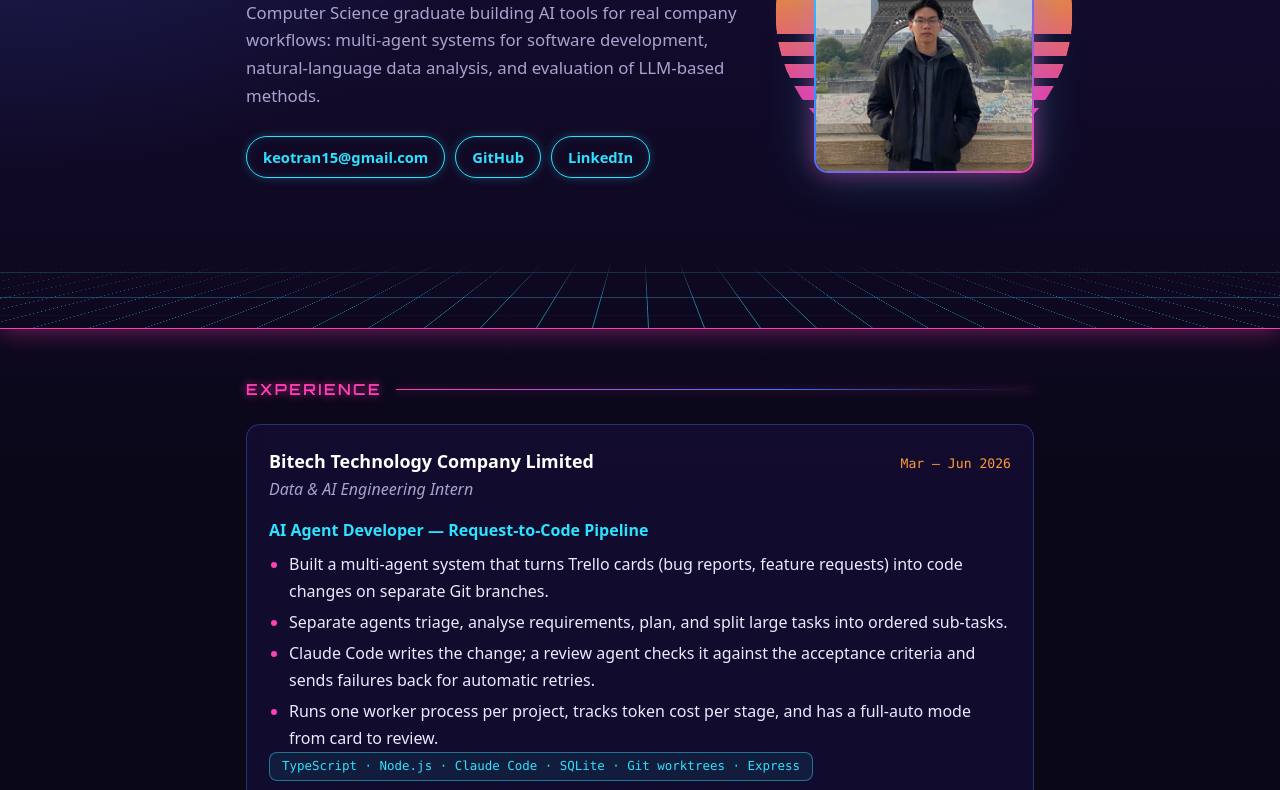
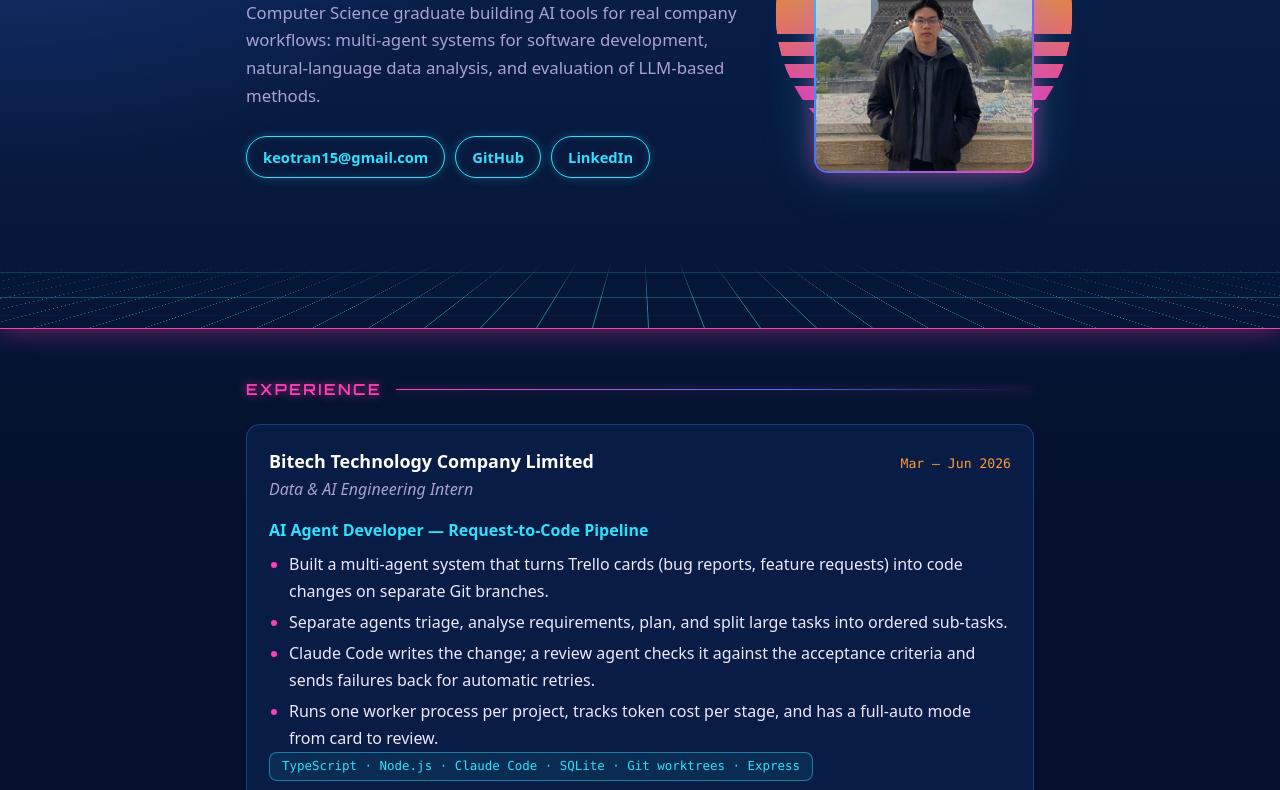
Before and after one commit to Shicukoe/Shicukoe.github.io, a plain HTML site: page index.html in a window 1280 px wide. Shown: the part 186-976 px from the top of the page. Drawn offline with Linux system fonts and the light colour scheme.

Commit message:
Change background color to blue orange with syncwave theme

```diff
--- a/style.css
+++ b/style.css
@@ -1,8 +1,8 @@
-/* Synthwave night: deep navy/purple sky, neon cyan + blue, hot pink accents. */
+/* Synthwave night: deep blue sky with orange sunset glow, neon cyan + blue, hot pink accents. */
 :root {
-  --bg: #0a0717;
-  --bg-2: #160c34;
-  --panel: rgba(22, 14, 54, 0.72);
+  --bg: #04102b;
+  --bg-2: #0a2250;
+  --panel: rgba(10, 34, 80, 0.72);
   --text: #ece9ff;
   --muted: #a9a3cf;
   --cyan: #2de2ff;
@@ -21,8 +21,8 @@
 body {
   margin: 0;
   background:
-    radial-gradient(900px 500px at 80% -10%, rgba(255, 63, 180, 0.18), transparent 60%),
-    radial-gradient(900px 600px at 0% 0%, rgba(61, 123, 255, 0.22), transparent 60%),
+    radial-gradient(900px 500px at 80% -10%, rgba(255, 154, 60, 0.22), transparent 60%),
+    radial-gradient(900px 600px at 0% 0%, rgba(61, 123, 255, 0.28), transparent 60%),
     linear-gradient(180deg, var(--bg-2) 0, var(--bg) 700px);
   background-color: var(--bg);
   color: var(--text);
```
